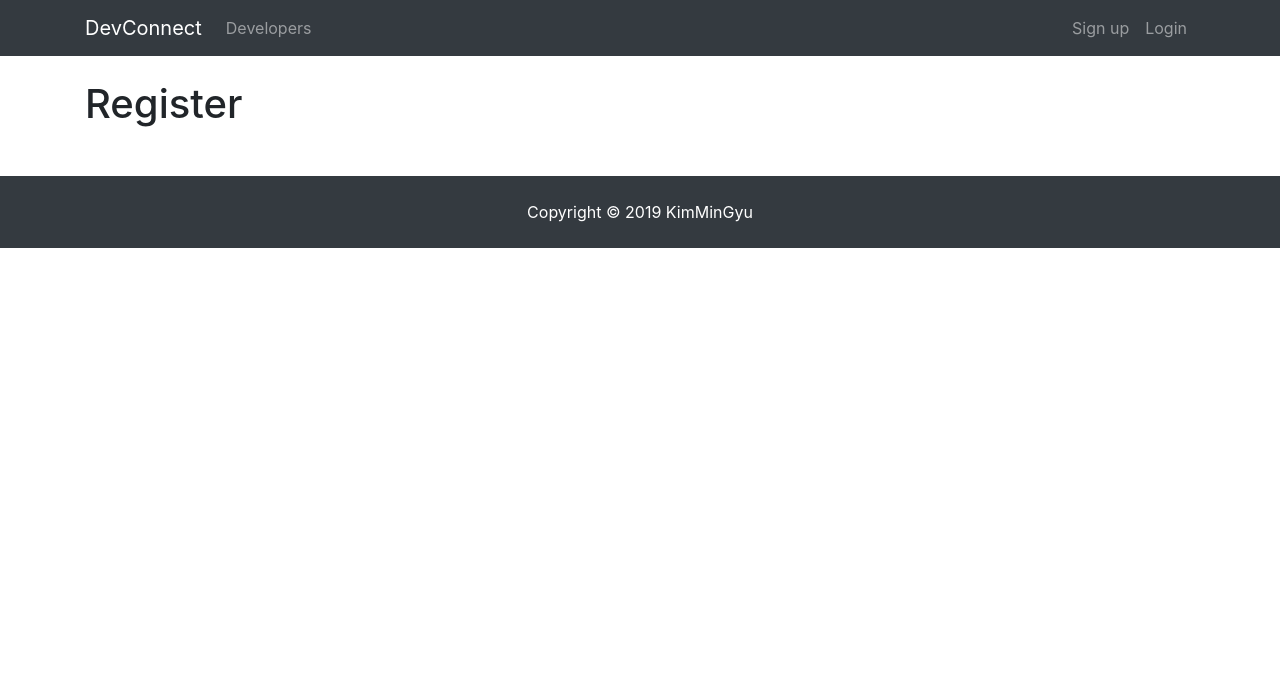
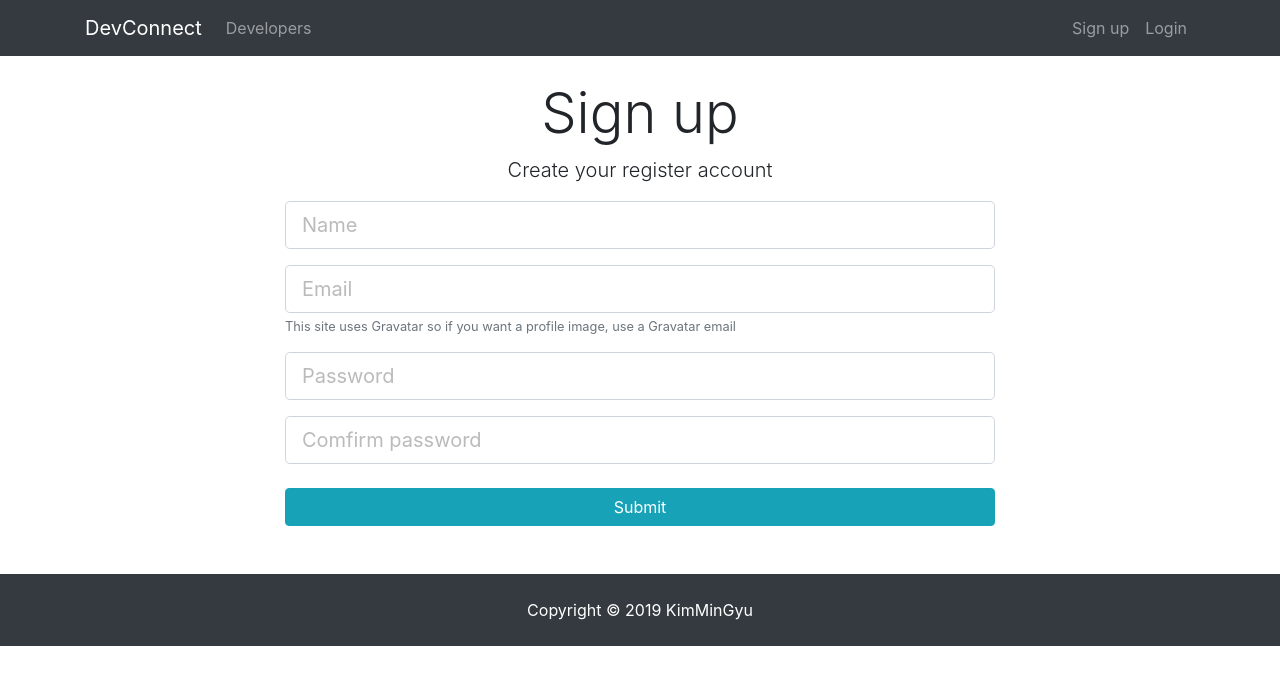
Before and after one commit to prodix01/blog_MERN2, a React (Create React App) app in the folder client/: page /register in a window 1280 px wide. Shown: the top 684 px of the page. Built offline with nearby package versions, Linux system fonts and the light colour scheme.

Commit message:
Create Register Form

```diff
--- a/client/src/componets/auth/Register.js
+++ b/client/src/componets/auth/Register.js
@@ -1,10 +1,102 @@
 import React, {Component} from 'react';
 
 class Register extends Component {
+
+    //함수
+    //상태값
+    //라이프사이클
+    constructor() {
+        super();
+        this.state = {
+            name: "",
+            email: "",
+            password: "",
+            password2: "",
+            errors: {}
+        };
+
+        this.onChange = this.onChange.bind(this);
+        this.onSubmit = this.onSubmit.bind(this);
+
+    }
+
+    onChange (e) {
+        this.setState({ [e.target.name] : e.target.value})
+    }
+
+    onSubmit (e) {
+        e.preventDefault();
+
+        const newUser = {
+            name: this.state.name,
+            email: this.state.email,
+            password: this.state.password,
+            password2: this.state.password2
+        };
+
+        console.log(newUser);
+    }
     render() {
+
+        //상태값 재선언
+        const {name, email, password, password2} = this.state;
+
         return (
-            <div>
-                <h1>Register</h1>
+            <div className="register">
+                <div className="container">
+                    <div className="row">
+                        <div className="col-md-8 m-auto">
+                            <h1 className="display-4 text-center">Sign up</h1>
+                            <p className="lead text-center">Create your register account</p>
+                            <form onSubmit={this.onSubmit}>
+                                <div className="form-group">
+                                    <input
+                                        type="text"
+                                        className="form-control form-control-lg"
+                                        placeholder="Name"
+                                        name="name"
+                                        value={name}
+                                        onChange={this.onChange}
+                                    />
+                                </div>
+                                <div className="form-group">
+                                    <input
+                                        type="email"
+                                        className="form-control form-control-lg"
+                                        placeholder="Email"
+                                        name="email"
+                                        value={email}
+                                        onChange={this.onChange}
+                                    />
+                                    <small className="form-text text-muted">
+                                        This site uses Gravatar so if you want a profile image, use a Gravatar email
+                                    </small>
+                                </div>
+                                <div className="form-group">
+                                    <input
+                                        type="password"
+                                        className="form-control form-control-lg"
+                                        placeholder="Password"
+                                        name="password"
+                                        value={password}
+                                        onChange={this.onChange}
+                                    />
+                                </div>
+                                <div className="form-group">
+                                    <input
+                                        type="password"
+                                        className="form-control form-control-lg"
+                                        placeholder="Comfirm password"
+                                        name="password2"
+                                        value={password2}
+                                        onChange={this.onChange}
+                                    />
+                                </div>
+                                <input type="submit" className="btn btn-info btn-block mt-4"/>
+                            </form>
+                        </div>
+                    </div>
+                </div>
             </div>
         );
     }
```
